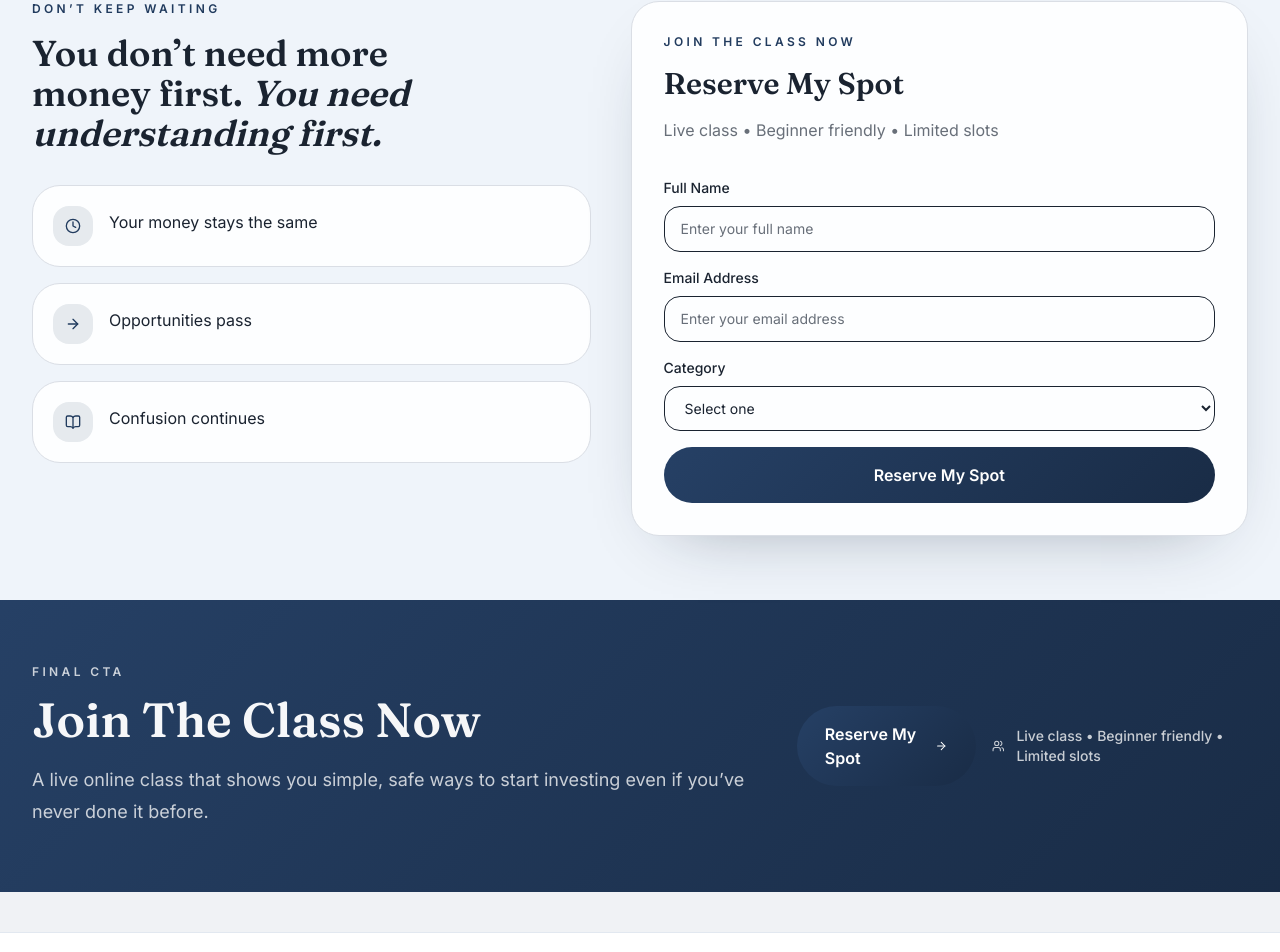
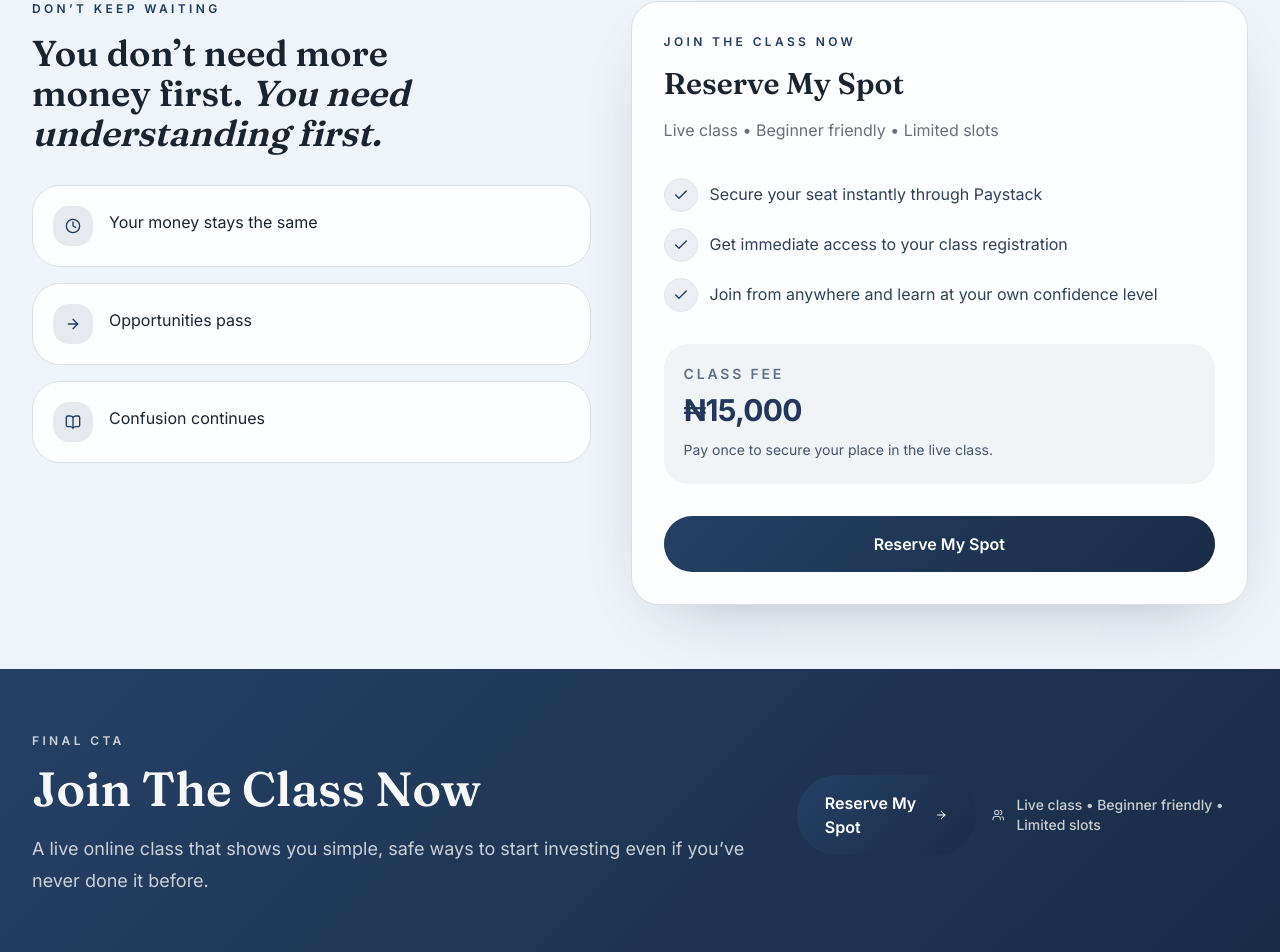
Before and after one commit to moneytriber/online, a React (Vite) app: page /webinars/invest-with-assurance-2-0 in a window 1280 px wide. Shown: the part 5549-6501 px from the top of the page. Built offline with nearby package versions, Linux system fonts and the light colour scheme.

Commit message:
Connect assurance CTAs to Paystack

```diff
--- a/src/components/SiteLayout.jsx
+++ b/src/components/SiteLayout.jsx
@@ -21,6 +21,8 @@ const toolItems = [
     description: 'Assess your profile before using deeper investment tools.',
   },
 ]
+
+const ASSURANCE_PAYSTACK_URL = 'https://paystack.shop/pay/moneytriber'
 
 const socialItems = [
   { label: 'TikTok', href: '#', icon: 'tiktok' },
@@ -144,7 +146,9 @@ function SiteLayout() {
           <div className="hidden items-center gap-3 lg:flex">
             {isAssuranceRoute ? (
               <a
-                href="/webinars/invest-with-assurance-2-0#register"
+                href={ASSURANCE_PAYSTACK_URL}
+                target="_blank"
+                rel="noreferrer"
                 className="rounded-full bg-[#23375a] px-5 py-3 text-sm font-bold text-white transition hover:bg-[#1b2b47]"
               >
                 Join Class
@@ -256,7 +260,9 @@ function SiteLayout() {
             <div className="mx-auto max-w-7xl px-4 py-4 sm:px-6">
               {isAssuranceRoute ? (
                 <a
-                  href="/webinars/invest-with-assurance-2-0#register"
+                  href={ASSURANCE_PAYSTACK_URL}
+                  target="_blank"
+                  rel="noreferrer"
                   className="inline-flex w-full items-center justify-center rounded-full bg-[#23375a] px-5 py-3 font-bold text-white transition hover:bg-[#1b2b47]"
                 >
                   Join Class
--- a/src/pages/AssuranceWebinarPage.jsx
+++ b/src/pages/AssuranceWebinarPage.jsx
@@ -81,6 +81,8 @@ const credentials = [
   '5+ years of experience helping individuals make better financial decisions',
 ]
 
+const PAYSTACK_URL = 'https://paystack.shop/pay/moneytriber'
+
 function updateMetaTag(property, content, attribute = 'name') {
   let tag = document.head.querySelector(`meta[${attribute}="${property}"]`)
 
@@ -157,7 +159,7 @@ function AssuranceWebinarPage() {
             </p>
 
             <div className="mt-8 flex flex-col gap-4 sm:flex-row">
-              <Button as="a" href="#register">
+              <Button as="a" href={PAYSTACK_URL} target="_blank" rel="noreferrer">
                 Reserve Your Spot Now
                 <ArrowRight className="h-4 w-4" />
               </Button>
@@ -320,7 +322,7 @@ function AssuranceWebinarPage() {
               </p>
             </div>
 
-            <Button as="a" href="#register" variant="secondary">
+            <Button as="a" href={PAYSTACK_URL} target="_blank" rel="noreferrer" variant="secondary">
               Save My Seat
             </Button>
           </div>
@@ -513,52 +515,40 @@ function AssuranceWebinarPage() {
               <p className="mf-text-muted mt-3 text-base leading-8">
                 Live class • Beginner friendly • Limited slots
               </p>
-
-              <form className="mt-8 space-y-4">
-                <div>
-                  <label className="mb-2 block text-sm font-medium" htmlFor="name">
-                    Full Name
-                  </label>
-                  <input
-                    id="name"
-                    type="text"
-                    placeholder="Enter your full name"
-                    className="mf-surface w-full rounded-2xl border px-4 py-3 text-sm outline-none transition focus:border-current"
-                  />
-                </div>
-                <div>
-                  <label className="mb-2 block text-sm font-medium" htmlFor="email">
-                    Email Address
-                  </label>
-                  <input
-                    id="email"
-                    type="email"
-                    placeholder="Enter your email address"
-                    className="mf-surface w-full rounded-2xl border px-4 py-3 text-sm outline-none transition focus:border-current"
-                  />
-                </div>
-                <div>
-                  <label className="mb-2 block text-sm font-medium" htmlFor="role">
-                    Category
-                  </label>
-                  <select
-                    id="role"
-                    className="mf-surface w-full rounded-2xl border px-4 py-3 text-sm outline-none transition focus:border-current"
-                    defaultValue=""
-                  >
-                    <option value="" disabled>
-                      Select one
-                    </option>
-                    <option>9–5 Worker</option>
-                    <option>Business Owner</option>
-                    <option>Young Professional</option>
-                    <option>Beginner Investor</option>
-                  </select>
-                </div>
-                <Button as="button" type="submit" className="w-full">
-                  Reserve My Spot
-                </Button>
-              </form>
+              <div className="mt-8 space-y-4">
+                {[
+                  'Secure your seat instantly through Paystack',
+                  'Get immediate access to your class registration',
+                  'Join from anywhere and learn at your own confidence level',
+                ].map((item) => (
+                  <div key={item} className="flex items-start gap-3">
+                    <span className="mf-badge inline-flex rounded-full p-2">
+                      <Check className="h-4 w-4" />
+                    </span>
+                    <p className="text-base leading-8 text-slate-700">{item}</p>
+                  </div>
+                ))}
+              </div>
+              <div className="mt-8 rounded-[24px] bg-[#23375a]/5 p-5">
+                <p className="text-sm font-semibold uppercase tracking-[0.2em] text-[#23375a]/70">
+                  Class Fee
+                </p>
+                <p className="mt-2 text-3xl font-bold tracking-tight text-[#23375a]">
+                  ₦15,000
+                </p>
+                <p className="mt-2 text-sm leading-7 text-slate-600">
+                  Pay once to secure your place in the live class.
+                </p>
+              </div>
+              <Button
+                as="a"
+                href={PAYSTACK_URL}
+                target="_blank"
+                rel="noreferrer"
+                className="mt-8 w-full"
+              >
+                Reserve My Spot
+              </Button>
             </CardContent>
           </Card>
         </div>
@@ -579,7 +569,7 @@ function AssuranceWebinarPage() {
             </div>
 
             <div className="flex flex-col gap-4 sm:flex-row">
-              <Button as="a" href="#register">
+              <Button as="a" href={PAYSTACK_URL} target="_blank" rel="noreferrer">
                 Reserve My Spot
                 <ArrowRight className="h-4 w-4" />
               </Button>
```
